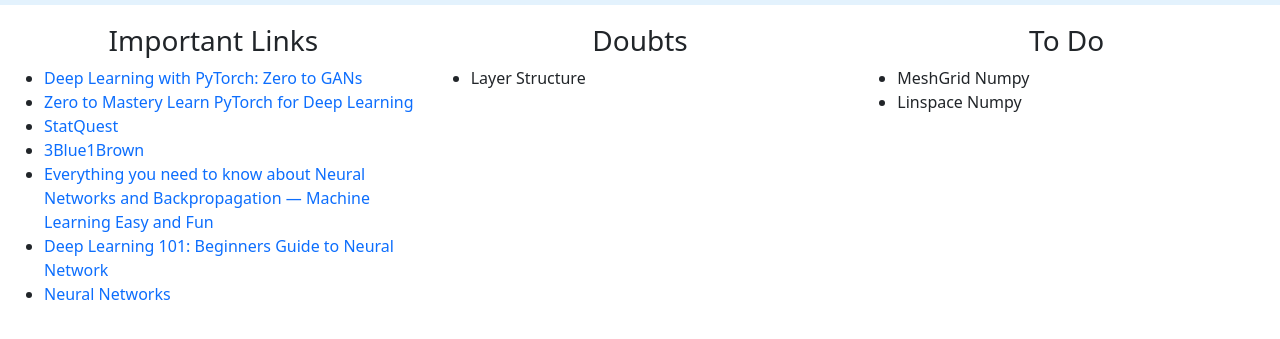
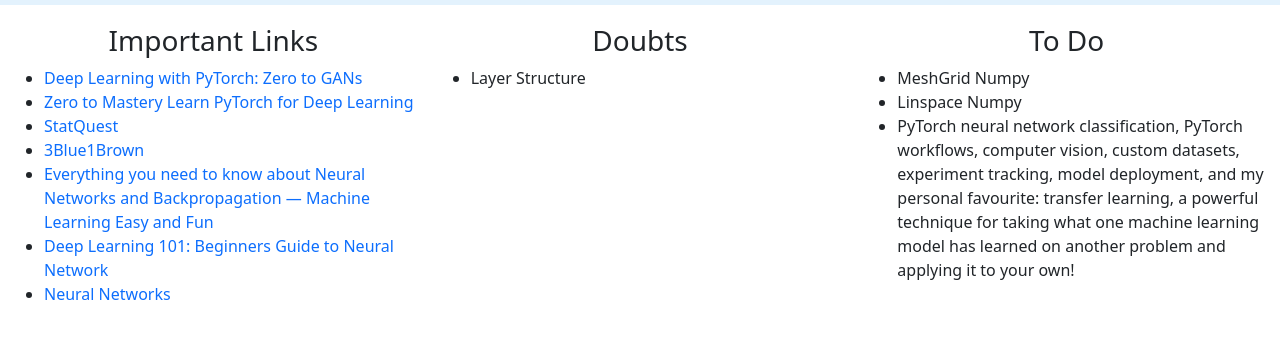
Before and after one commit to avish121/avish121.github.io, a plain HTML site: page index.html in a window 1280 px wide. Shown: the part 51-390 px from the top of the page. Drawn offline with nearby package versions, Linux system fonts and the light colour scheme.

Commit message:
more in to do

```diff
--- a/index.html
+++ b/index.html
@@ -103,6 +103,9 @@
         <ul>
           <li>MeshGrid Numpy</li>
           <li>Linspace Numpy</li>
+          <li>PyTorch neural network classification, PyTorch workflows, computer vision, custom datasets, experiment
+            tracking, model deployment, and my personal favourite: transfer learning, a powerful technique for taking
+            what one machine learning model has learned on another problem and applying it to your own!</li>
         </ul>
       </div>
     </div>
```
